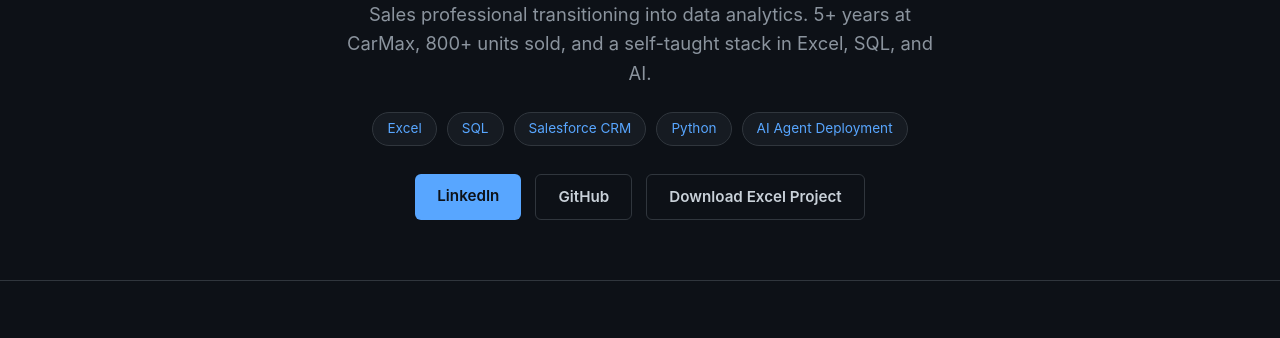
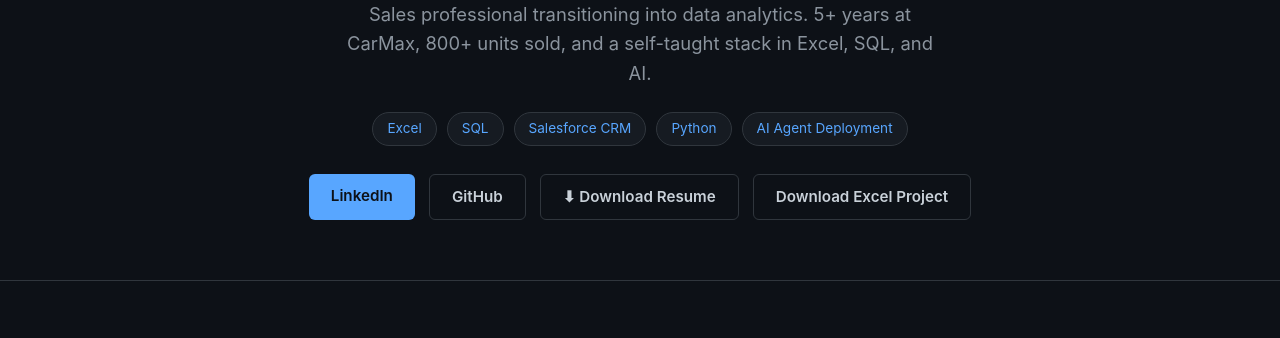
Before and after one commit to memora5905/memora5905.github.io, a plain HTML site: page index.html in a window 1280 px wide. Shown: the part 164-502 px from the top of the page. Drawn offline with Linux system fonts and the light colour scheme.

Commit message:
Add resume download button to hero

```diff
--- a/index.html
+++ b/index.html
@@ -271,6 +271,7 @@
   <div class="cta-links">
     <a href="https://www.linkedin.com/in/mauricio-morales-1759a3231" class="btn btn-primary" target="_blank">LinkedIn</a>
     <a href="https://github.com/memora5905" class="btn btn-ghost" target="_blank">GitHub</a>
+    <a href="https://github.com/memora5905/README/raw/main/Mauricio_Morales_Credit_Analyst_Resume.pdf" class="btn btn-ghost">⬇ Download Resume</a>
     <a href="https://github.com/memora5905/README/raw/main/Excel%20experience%20example.xlsx" class="btn btn-ghost">Download Excel Project</a>
   </div>
 </div>
```
